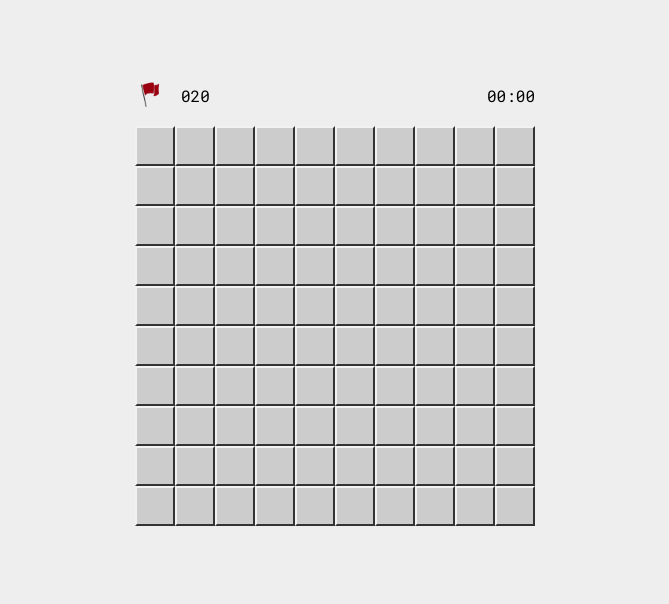
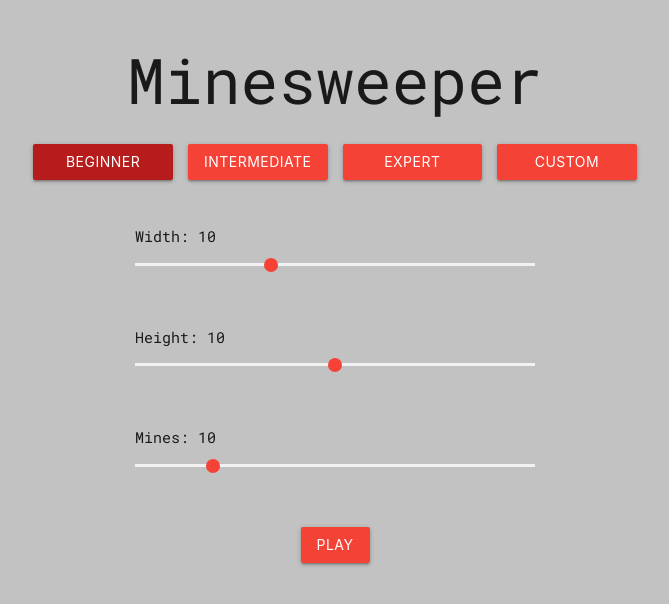
Before and after one commit to jack-carling/minesweeper, a Vue app: page / in a window 1280 px wide. Shown: the top 604 px of the page, without its empty margins (305-974 px from the left). Built offline with nearby package versions, Linux system fonts and the light colour scheme.

Commit message:
Settings
• Added settings page
• Button to go to settings after game over
• Board.ts will reset on initialization
• Settings.ts can be updated from Settings.vue

```diff
--- a/index.html
+++ b/index.html
@@ -4,6 +4,7 @@
     <meta charset="UTF-8" />
     <link rel="icon" href="/favicon.ico" />
     <meta name="viewport" content="width=device-width, initial-scale=1.0" />
+    <link rel="stylesheet" href="https://cdnjs.cloudflare.com/ajax/libs/materialize/1.0.0/css/materialize.min.css" />
     <title>Minesweeper</title>
   </head>
   <body>
--- a/package.json
+++ b/package.json
@@ -2,7 +2,7 @@
   "name": "minesweeper",
   "version": "0.0.0",
   "scripts": {
-    "dev": "vite",
+    "dev": "vite --host",
     "build": "vue-tsc --noEmit && vite build",
     "serve": "vite preview"
   },
--- a/src/App.vue
+++ b/src/App.vue
@@ -1,13 +1,18 @@
 <template>
-  <Game />
+  <Settings v-if="init" @init="init = false" />
+  <Game v-else @reset="init = true" />
 </template>
 
 <script lang="ts">
+import Settings from './components/Settings.vue';
 import Game from './components/Game.vue';
 
 export default {
-  name: 'App',
+  data() {
+    return { init: true };
+  },
   components: {
+    Settings,
     Game,
   },
 };
@@ -20,12 +25,15 @@ export default {
   box-sizing: border-box;
 }
 body {
-  background-color: #eee;
-  margin: 5rem 1rem 1rem 1rem;
+  background-color: #c2c2c2;
+  font-family: 'Roboto Mono', monospace;
+  margin: 0;
 }
 #app {
   display: flex;
   flex-direction: column;
   align-items: center;
+  padding: 1rem;
+  padding-top: 3rem;
 }
 </style>
--- a/src/components/Game.vue
+++ b/src/components/Game.vue
@@ -15,16 +15,17 @@
       @contextmenu.prevent="handleFlag(square)"
     />
   </div>
-  <p class="game-over" v-if="gameOver">{{ gameOverText }}</p>
+  <span class="game-over" v-if="gameOver">{{ gameOverText }}</span>
+  <button class="btn" :class="[gameOver ? 'red' : 'grey']" @click="resetGame">{{ buttonText }}</button>
 </template>
 
 <script lang="ts">
 import Square from './Square.vue';
 
-import board from '../services/board';
 import settings from '../services/settings';
 
 import { checkEmptySquares, revealBombs, revealAllValid } from '../services/squares';
+import { initBoard } from '../services/board';
 
 export default {
   components: {
@@ -38,11 +39,13 @@ export default {
       flags: 0,
       time: 0,
       timer: 0,
+      buttonText: 'Main menu',
     };
   },
+  emits: ['reset'],
   methods: {
     renderGameBoard() {
-      this.board = [...board];
+      this.board = initBoard();
       this.flags = settings.bombs;
     },
     handleSquare(square: any, index: number) {
@@ -68,7 +71,6 @@ export default {
         if (!this.flags) return;
         square.flag = true;
         this.flags--;
-        //if (this.flags === 0) this.checkWin();
       } else if (square.flag) {
         square.flag = false;
         this.flags++;
@@ -115,11 +117,13 @@ export default {
     handleLoseGame() {
       this.gameOver = true;
       this.gameOverText = 'Oh no!';
+      this.buttonText = 'Play again';
       this.handleTimer(false);
     },
     handleWinGame() {
       this.gameOver = true;
       this.gameOverText = 'Congratulations! You won!';
+      this.buttonText = 'Play again';
       this.handleTimer(false);
     },
     displayFlags() {
@@ -151,6 +155,9 @@ export default {
       } else {
         return `${m}:${s}`;
       }
+    },
+    resetGame() {
+      this.$emit('reset');
     },
   },
   mounted() {
@@ -187,12 +194,14 @@ section.info div {
   justify-content: space-between;
   align-items: center;
 }
-section.info span,
-p.game-over {
-  font-family: 'Roboto Mono', monospace;
-}
 section.info img {
   width: 30px;
   margin-right: 1rem;
 }
+span.game-over {
+  margin-top: 1rem;
+}
+button {
+  margin-top: 1rem;
+}
 </style>
--- /dev/null
+++ b/src/components/Settings.vue
@@ -0,0 +1,126 @@
+<template>
+  <h1>Minesweeper</h1>
+  <section class="difficulties">
+    <button class="btn red" :class="{ 'darken-4': difficulty === 'beginner' }" @click="setDifficulty('beginner')">
+      Beginner
+    </button>
+    <button
+      class="btn red"
+      :class="{ 'darken-4': difficulty === 'intermediate' }"
+      @click="setDifficulty('intermediate')"
+    >
+      Intermediate
+    </button>
+    <button class="btn red" :class="{ 'darken-4': difficulty === 'expert' }" @click="setDifficulty('expert')">
+      Expert
+    </button>
+    <button class="btn red" :class="{ 'darken-4': !difficulty }" @click="setDifficulty('')">Custom</button>
+  </section>
+
+  <section class="range">
+    <span>Width: {{ width }}</span>
+    <input type="range" min="5" max="20" v-model="width" @input="difficulty = ''" />
+  </section>
+  <section class="range">
+    <span>Height: {{ height }}</span>
+    <input type="range" min="5" max="15" v-model="height" @input="difficulty = ''" />
+  </section>
+  <section class="range">
+    <span>Mines: {{ bombs }}</span>
+    <input type="range" min="1" :max="maxBombs" v-model="bombs" @input="difficulty = ''" />
+  </section>
+
+  <button class="btn red play" @click="playGame">Play</button>
+</template>
+
+<script lang="ts">
+import { initSettings } from '../services/settings';
+
+export default {
+  data() {
+    return {
+      width: 10,
+      height: 10,
+      bombs: 10,
+      maxBombs: 50,
+      difficulty: 'beginner',
+    };
+  },
+  emits: ['init'],
+  methods: {
+    setDifficulty(difficulty: string) {
+      if (difficulty === 'beginner') {
+        this.width = 10;
+        this.height = 10;
+        this.bombs = 10;
+      } else if (difficulty === 'intermediate') {
+        this.width = 15;
+        this.height = 15;
+        this.bombs = 35;
+      } else if (difficulty === 'expert') {
+        this.width = 20;
+        this.height = 15;
+        this.bombs = 60;
+      }
+      this.difficulty = difficulty;
+    },
+    playGame() {
+      const w = Number(this.width);
+      const h = Number(this.height);
+      const b = Number(this.bombs);
+      initSettings(w, h, b);
+      this.$emit('init');
+    },
+  },
+  watch: {
+    width() {
+      this.maxBombs = Math.floor((this.width * this.height) / 2);
+      if (this.bombs > this.maxBombs) {
+        this.bombs = this.maxBombs;
+      }
+    },
+    height() {
+      this.maxBombs = Math.floor((this.width * this.height) / 2);
+      if (this.bombs > this.maxBombs) {
+        this.bombs = this.maxBombs;
+      }
+    },
+  },
+};
+</script>
+
+<style scoped>
+h1 {
+  margin: 0;
+}
+section.difficulties {
+  display: grid;
+  grid-template-columns: repeat(4, 1fr);
+  gap: 1rem;
+  margin-top: 2rem;
+}
+section.range {
+  display: flex;
+  flex-direction: column;
+  margin-top: 3rem;
+}
+input[type='range'] {
+  width: 400px;
+  border: none !important;
+}
+input[type='range']::-webkit-slider-runnable-track {
+  background: #f2f2f2;
+}
+input[type='range']::-moz-range-track {
+  background: #f2f2f2;
+}
+input[type='range']::-webkit-slider-thumb {
+  background: #f44336;
+}
+input[type='range']::-moz-range-thumb {
+  background: #f44336;
+}
+button.play {
+  margin-top: 3rem;
+}
+</style>
--- a/src/components/Square.vue
+++ b/src/components/Square.vue
@@ -30,7 +30,6 @@ div {
   width: 100%;
   height: 100%;
   background-color: #ccc;
-  font-family: 'Roboto Mono', monospace;
   font-size: 1.5rem;
   display: grid;
   place-items: center;
@@ -45,6 +44,10 @@ div.button {
   border-bottom: 2px solid #333;
   border-left: 2px solid #f2f2f2;
 }
+div.valid,
+div.bomb {
+  border: 0.5px solid #c2c2c2;
+}
 div.bomb {
   background-image: url('../assets/bomb.png');
   background-size: contain;
@@ -57,6 +60,14 @@ div.bomb-hit {
 div.no-bomb {
   background-image: url('../assets/no-bomb.png');
   background-size: contain;
+}
+span {
+  -webkit-touch-callout: none;
+  -webkit-user-select: none;
+  -khtml-user-select: none;
+  -moz-user-select: none;
+  -ms-user-select: none;
+  user-select: none;
 }
 span.number1 {
   color: #0200f2;
--- a/src/services/board.ts
+++ b/src/services/board.ts
@@ -1,12 +1,18 @@
 import settings from './settings';
+
+let emptyArray: Array<object> = [];
+let bombsArray: Array<object> = [];
+let board: Array<any> = [];
+
+export function initBoard() {
+  emptyArray = [];
+  bombsArray = [];
+  board = [];
 
   const width = settings.width;
   const height = settings.height;
   const bombs = settings.bombs;
   const size: Number = width * height - bombs;
-
-let emptyArray: Array<object> = [];
-let bombsArray: Array<object> = [];
 
   for (let i = 0; i < size; i++) {
     emptyArray.push({
@@ -27,7 +33,8 @@ for (let i = 0; i < bombs; i++) {
     });
   }
 
-let board: Array<any> = [...emptyArray, ...bombsArray];
+  board = [...emptyArray, ...bombsArray];
+
   board = board.sort((): any => {
     return Math.random() - 0.5;
   });
@@ -58,4 +65,7 @@ for (let i = 0; i < board.length; i++) {
     if (board[i].type === 'valid') board[i].value = total;
   }
 
+  return board;
+}
+
 export default board;
--- a/src/services/settings.ts
+++ b/src/services/settings.ts
@@ -1,18 +1,22 @@
-interface standardSettings {
+interface settings {
   width: number;
   height: number;
   bombs: number;
   size?: number;
 }
 
-const settings: standardSettings = {
-  width: 10,
-  height: 10,
-  bombs: 20,
+let settings: settings = {
+  width: 0,
+  height: 0,
+  bombs: 0,
 };
 
-const size: number = settings.width * settings.height;
-
-settings.size = size;
+export function initSettings(w: number, h: number, b: number) {
+  settings.width = w;
+  settings.height = h;
+  settings.bombs = b;
+  const size: number = settings.width * settings.height;
+  settings.size = size;
+}
 
 export default settings;
```
Also changed, not shown: 1 other file (tests, documents, lock files or other folders). Lines whose indentation alone changed are shown as unchanged.
